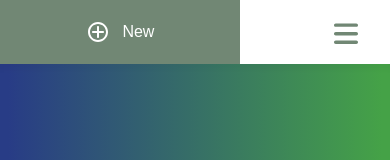
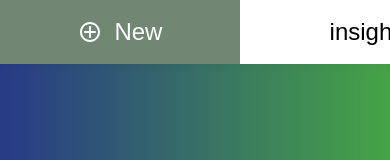
Before and after one commit to gdscashesi/ashesi-hackers-league, a React (Create React App) app: page /sandbox in a window 390 px wide. Shown: the top 160 px of the page. Built offline with nearby package versions, Linux system fonts and the light colour scheme; a web font is replaced by a local one.

Commit message:
ignored nav responsive

```diff
--- a/src/pages/admin/admin_top_nav/AdminTopNav.js
+++ b/src/pages/admin/admin_top_nav/AdminTopNav.js
@@ -33,37 +33,26 @@ const AdminTopNav = () => {
             <ToggleIcon />
         </button>
         <div className={TopNavStyles.navItems }>
-            <ul>
-                <li>
             <Button
                 icon = {<InsightsIcon />}
                 text="insights"
                 to={ADMIN + HOME + INSIGHTS}
             />
-                </li>
-                <li>
             <Button
                 icon = {<ReportsIcon />}
                 text="reports"
                 to={ADMIN + HOME + REPORTS}
             />
-                </li>
-                <li>
             <Button
                 icon = {<PublishedIcon />}
                 text="published"
                 to={ADMIN + HOME + PUBLISHED}
             />
-                </li>
-                <li>
             <Button
                 icon = {<PublishedIcon />}
                 text="extra"
                 to={ADMIN + HOME + PUBLISHED}
             />
-
-                </li>
-            </ul>
         </div>
     </nav>
   )
--- a/src/pages/admin/admin_top_nav/admin-top-nav.module.scss
+++ b/src/pages/admin/admin_top_nav/admin-top-nav.module.scss
@@ -22,13 +22,8 @@
 .navItems{
     margin-left: auto;
     overflow: hidden;
-    & ul{
     display: flex;
     padding: 0;
-    }
-    & li{
-        list-style-type: none;
-        margin: 0 1rem;
 
     & button {
         text-decoration: none;
@@ -36,79 +31,10 @@
         width: 100%;
         background-color: #ffff !important;
         & a{
+            list-style-type: none;
             color:black !important;
             font-size: 1.5rem;
-
+            margin: 0 3.5rem;
         }
     }
 }
-}
-
-//toggle button styles
-.toggleBtn{
-    display: none;
-    position: absolute;
-    top: 50%;
-    right: 1.5rem;
-    border: 0;
-    height: 2.5rem;
-    width: 2.5rem;
-    padding: 0.5rem;
-    transform: translateY(-50%);
-    background-color: #ffff;
-    cursor: pointer;
-    transition: background-color 0.2s ease-in-out;
-
-}
-
-.toggleBtn:hover{
-    background-color: #717c8713 ;
-    border: 2px solid  #717c8713;
-}
-
-//media queries
-
-@media screen and (max-width: 980px){
-    button a{
-        font-size: 1rem;
-      }
-      .navItems{
-          & li > button {
-              & a{
-                  font-size: 1rem;
-              }
-          }
-      }
-
-}
-
-@media screen and (max-width: 768px) {
-    .navItems{
-        margin-left: auto;
-        overflow: hidden;
-        & ul{
-            flex-direction: column;
-            position: absolute;
-            top: 60px;
-            left: 0;
-            width: 100%;
-            height: calc(100vh - 3.75rem);
-            background-color: white;
-            border-top: 1px solid black;
-            display: none;
-        }
-
-        & li{
-            text-align: center;
-            margin: 0;
-        }
-
-        :hover{
-            background-color: #eee;
-        }
-    }
-    .toggleBtn{
-        display: block;
-    }
-
-}
```
Lines whose indentation alone changed are shown as unchanged.
